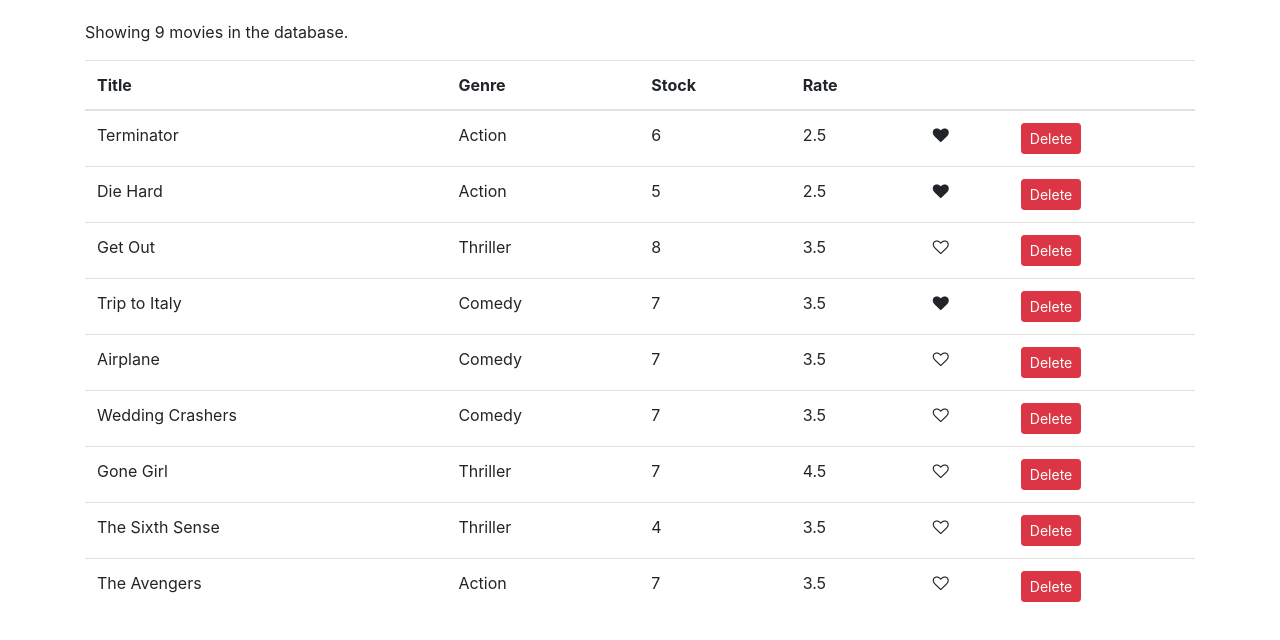
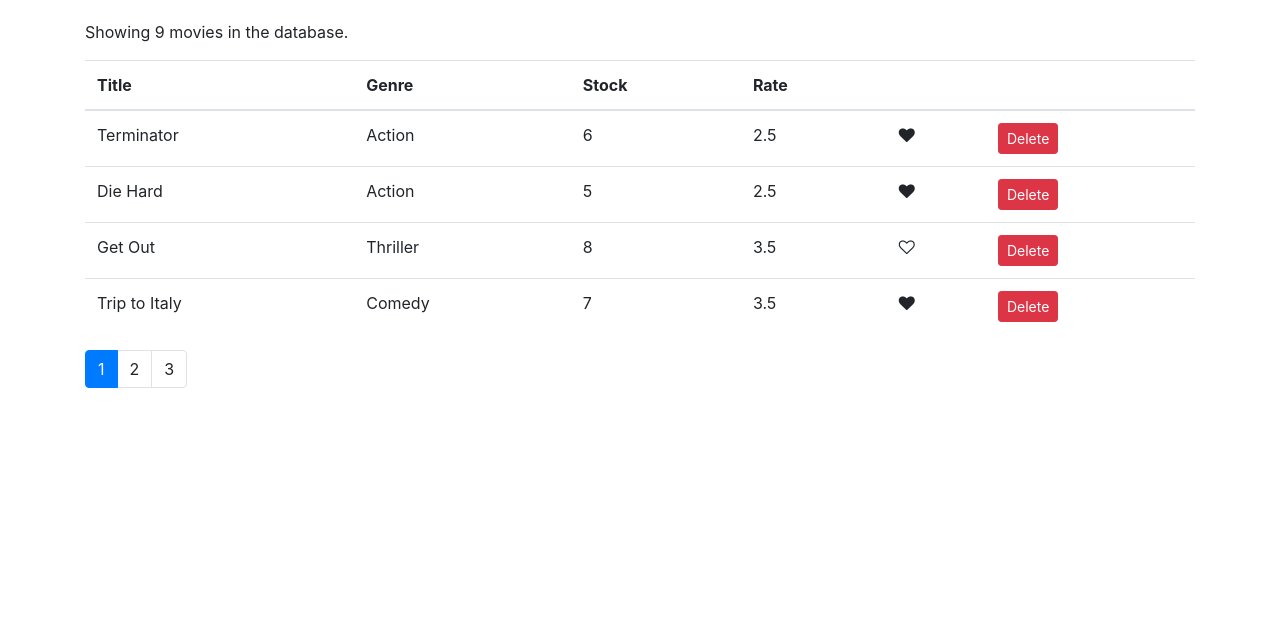
Before and after one commit to parth280197/vidly-react, a React (Create React App) app: page / in a window 1280 px wide. Shown: the top 640 px of the page. Built offline with nearby package versions, Linux system fonts and the light colour scheme.

Commit message:
pagination added

```diff
--- a/package.json
+++ b/package.json
@@ -5,6 +5,8 @@
   "dependencies": {
     "bootstrap": "^4.1.1",
     "font-awesome": "^4.7.0",
+    "lodash": "^4.17.10",
+    "prop-types": "^15.6.2",
     "react": "^16.4.1",
     "react-dom": "^16.4.1",
     "react-scripts": "1.1.4"
--- /dev/null
+++ b/src/components/common/pagination/pagination.jsx
@@ -0,0 +1,36 @@
+import React from "react";
+import _ from "lodash";
+import PropTypes from "prop-types";
+
+const Pagination = (props) => {
+  const {itemCount, pageSize, onPageChange, currentPage} = props;
+  const pageCount = Math.ceil(itemCount / pageSize);
+  if (pageCount === 1) return null;
+  const pages = _.range(1, pageCount + 1);
+
+  return (
+    <nav>
+      <ul className="pagination">
+        {pages.map((page) => (
+          <li
+            key={page}
+            className={page === currentPage ? "page-item active" : "page-item"}
+          >
+            <a onClick={() => onPageChange(page)} className="page-link">
+              {page}
+            </a>
+          </li>
+        ))}
+      </ul>
+    </nav>
+  );
+};
+
+Pagination.propTypes = {
+  itemCount: PropTypes.number.isRequired,
+  pageSize: PropTypes.number.isRequired,
+  currentPage: PropTypes.number.isRequired,
+  onPageChange: PropTypes.func.isRequired,
+};
+
+export default Pagination;
--- a/src/components/movies.jsx
+++ b/src/components/movies.jsx
@@ -1,10 +1,14 @@
 import React, {Component} from "react";
 import {getMovies} from "../services/fakeMovieService";
 import Like from "./common/Like/like";
+import Pagination from "./common/pagination/pagination";
+import {paginate} from "./../utils/paginate";
 
 class Movies extends Component {
   state = {
     movies: getMovies(),
+    pageSize: 4,
+    currentPage: 1,
   };
 
   handleDelete = (movie) => {
@@ -20,10 +24,16 @@
     this.setState({movies});
   };
 
+  handlePageChange = (page) => {
+    this.setState({currentPage: page});
+  };
+
   render() {
     const {length: count} = this.state.movies;
+    const {pageSize, currentPage, movies: allMovies} = this.state;
+    if (count === 0) return <p>There are no movies in the database.</p>;
 
-    if (count === 0) return <p>There are no movies in the database.</p>;
+    const movies = paginate(allMovies, currentPage, pageSize);
 
     return (
       <React.Fragment>
@@ -40,7 +50,7 @@
             </tr>
           </thead>
           <tbody>
-            {this.state.movies.map((movie) => (
+            {movies.map((movie) => (
               <tr key={movie._id}>
                 <td>{movie.title}</td>
                 <td>{movie.genre.name}</td>
@@ -64,6 +74,12 @@
             ))}
           </tbody>
         </table>
+        <Pagination
+          itemCount={count}
+          pageSize={pageSize}
+          onPageChange={this.handlePageChange}
+          currentPage={currentPage}
+        />
       </React.Fragment>
     );
   }
--- /dev/null
+++ b/src/utils/paginate.js
@@ -0,0 +1,7 @@
+import _ from "lodash";
+export function paginate(items, pageNumber, pageSize) {
+  const startIndex = (pageNumber - 1) * pageSize;
+  return _(items)
+    .slice(startIndex, startIndex + pageSize)
+    .value();
+}
```
Also changed, not shown: 1 other file (tests, documents, lock files or other folders).
